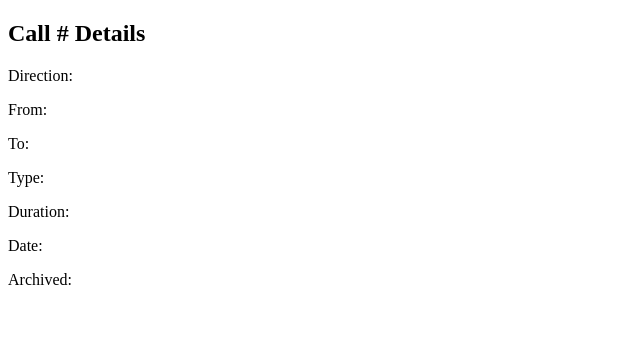
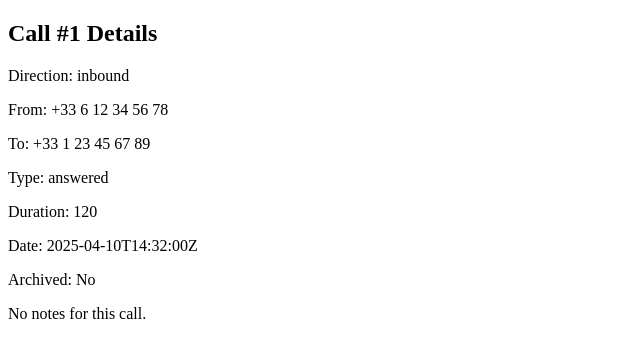
Before and after one commit to Vaggelis-Agapiou/call-management-dashboard, a React (Vite) app: page /call/1 in a window 1280 px wide. Shown: the top 358 px of the page, without its empty margins (0-640 px from the left). Built offline with nearby package versions, Linux system fonts and the light colour scheme.

Commit message:
Added data rendering inside Details component

```diff
--- a/src/pages/Details.jsx
+++ b/src/pages/Details.jsx
@@ -1,20 +1,30 @@
 import { useParams } from "react-router-dom";
+import { callHistory } from "../data/calls";
 
 function Details() {
   const { id } = useParams();
 
   console.log(id);
 
+  const call = callHistory.find((c) => c.id.toString() === id);
+
+  console.log(call);
+
   return (
     <div>
-      <h2>Call # Details</h2>
-      <p>Direction:</p>
-      <p>From:</p>
-      <p>To:</p>
-      <p>Type:</p>
-      <p>Duration:</p>
-      <p>Date:</p>
-      <p>Archived:</p>
+      <h2>Call #{call.id} Details</h2>
+      <p>Direction: {call.direction}</p>
+      <p>From: {call.from}</p>
+      <p>To: {call.to}</p>
+      <p>Type: {call.call_type}</p>
+      <p>Duration: {call.duration}</p>
+      <p>Date: {call.created_at}</p>
+      <p>Archived: {call.is_archived === true ? "Yes" : "No"}</p>
+      {call.notes ? (
+        call.notes.map((note) => <p key={note.id}>{note.content}</p>)
+      ) : (
+        <p>No notes for this call.</p>
+      )}
     </div>
   );
 }
```
